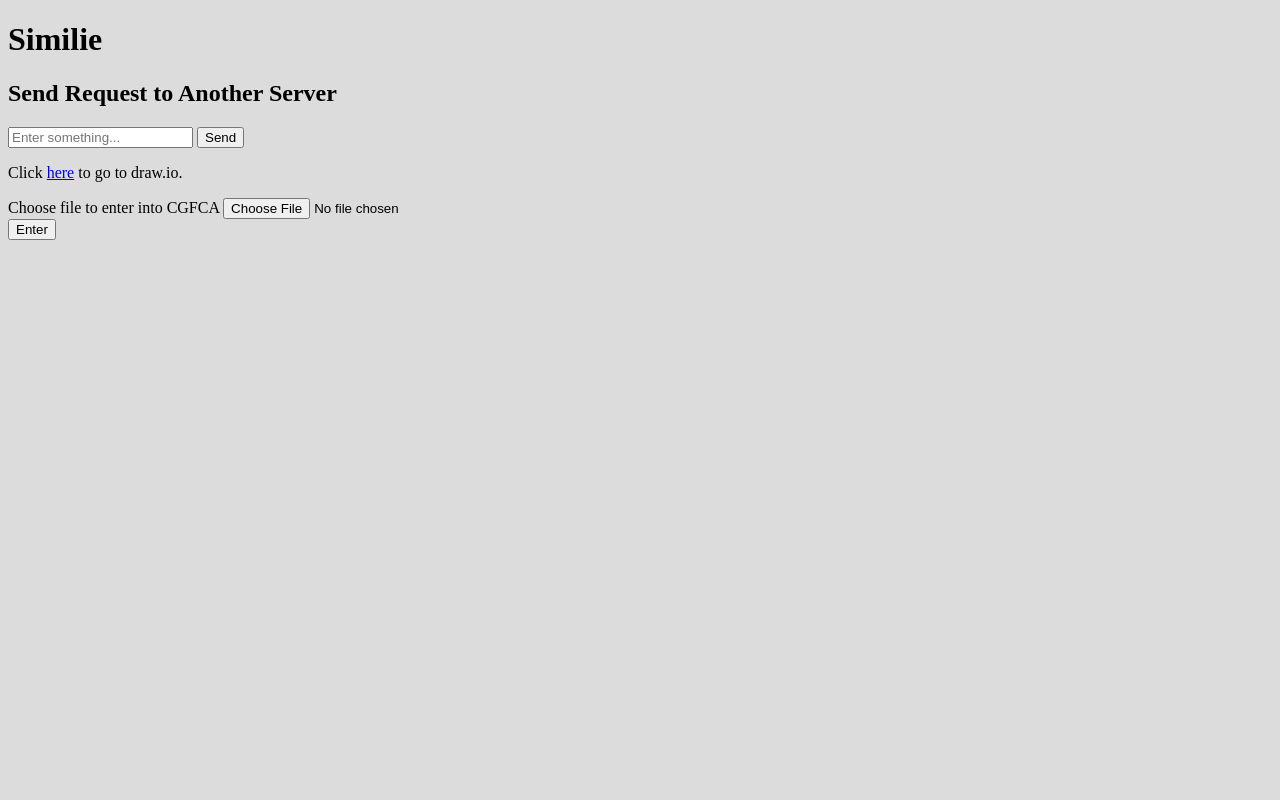
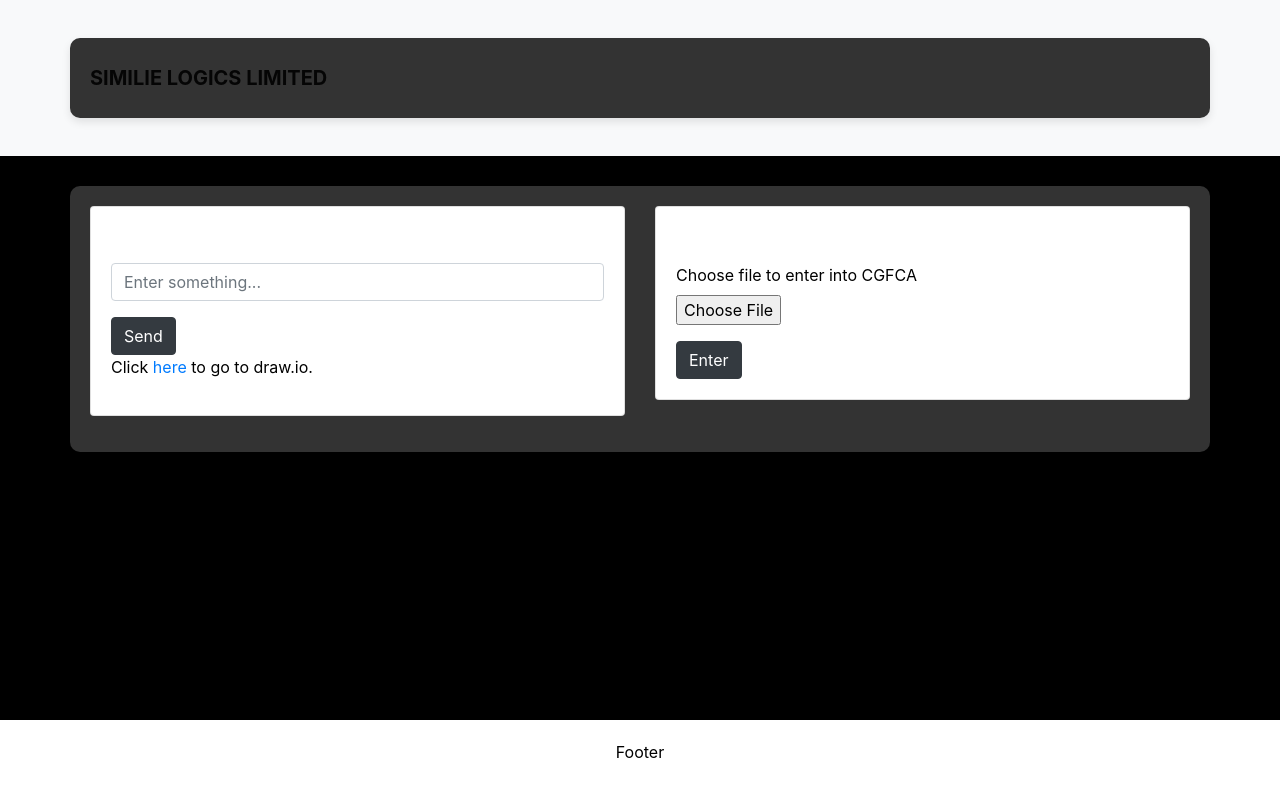
Before and after one commit to willkn/Simile, a website: page public/index.html in a window 1280 px wide. Drawn offline with nearby package versions, Linux system fonts and the light colour scheme.

Commit message:
Design page

```diff
--- a/public/index.html
+++ b/public/index.html
@@ -1,15 +1,111 @@
 <!DOCTYPE html>
-<html>
+<html lang="en">
 
 <head>
-    <title>Static Page</title>
+    <meta charset="UTF-8">
+    <meta name="viewport" content="width=device-width, initial-scale=1.0">
+    <title>SIMILIE LOGICS LIMITED</title>
+    <link rel="stylesheet" href="https://stackpath.bootstrapcdn.com/bootstrap/4.3.1/css/bootstrap.min.css">
+    <style>
+        body {
+            background-color: #000000; /* Black background */
+            color: #ffffff; /* White text */
+        }
+
+        .navbar {
+            background-color: #615c5c; /* Dark gray navbar */
+            box-shadow: 0 2px 4px rgba(0, 0, 0, 0.1); /* Add shadow */
+        }
+
+        .footer {
+            position: fixed;
+            left: 0;
+            bottom: 0;
+            width: 100%;
+            background-color: #ffffff;
+            text-align: center;
+            padding: 20px 0;
+            box-shadow: 0 -2px 4px rgba(0, 0, 0, 0.1); /* Add shadow */
+            color: #000000; /* Black text */
+        }
+
+        .container {
+            margin-top: 30px;
+            margin-bottom: 30px;
+            background-color: #333333; /* Dark gray container */
+            padding: 20px;
+            border-radius: 10px; /* Rounded corners */
+            box-shadow: 0 4px 8px rgba(0, 0, 0, 0.1); /* Add shadow */
+        }
+
+        .btn-primary {
+            background-color: #000000; /* Blue button */
+            border-color: #000000; /* Blue border */
+        }
+
+        .btn-primary:hover {
+            background-color: #000000; /* Darker blue on hover */
+            border-color: #000000; /* Darker blue border on hover */
+        }
+
+        .form-control {
+            border-color: #ced4da; /* Light gray border */
+        }
+
+        .home {
+            display: flex;
+            align-items: center;
+            min-height: 100vh;
+            background:url('C:\Users\ameen\Simile Logic\Front end') no-repeat;
+            background-size: cover
+            background-position: center;
+        }
+    </style>
 </head>
 
-<body style="background-color:gainsboro">
-    <h1>Similie</h1>
-    <h2>Send Request to Another Server</h2>
-    <input type="text" id="inputField" placeholder="Enter something...">
-    <button onclick="sendRequest()">Send</button>
+<body>
+    <header>
+        <nav class="navbar navbar-expand-lg navbar-light bg-light">
+            <div class="container">
+                <a class="navbar-brand" href="https://www.linkedin.com/company/simile-logics-limited/about/"><b>SIMILIE LOGICS LIMITED</b></a>
+            </div>
+        </nav>
+    </header>
+
+    <div class="container">
+        <div class="row">
+            <div class="col-md-6">
+                <div class="card mb-3">
+                    <div class="card-body">
+                        <h5 class="card-title">Send Request to Another Server</h5>
+                        <div class="form-group">
+                            <input type="text" class="form-control" id="inputField" placeholder="Enter something...">
+                        </div>
+                        <button onclick="sendRequest()" class="btn btn-dark">Send</button>
+                        <p style="color:rgb(0, 0, 0);">Click <a href="https://app.diagrams.net/"; >here</a> to go to draw.io.</p>
+                    </div>
+                </div>
+            </div>
+            <div class="col-md-6">
+                <div class="card mb-3">
+                    <div class="card-body">
+                        <h5 class="card-title">Enter File into CGFCA</h5>
+                        <form method="post" enctype="multipart/form-data" action="http://localhost:3000/cgfca">
+                            <div class="form-group">
+                                <label for="draw.ioInput" style="color: rgb(0, 0, 0);">Choose file to enter into CGFCA</label>
+                                <input type="file" class="form-control-file" id="draw.ioInput" name="draw.ioInput" accept=".xml, .cgif, .csv">
+                            </div>
+                            <button type="submit" class="btn btn-dark">Enter</button>
+                        </form>
+                    </div>
+                </div>
+            </div>
+        </div>
+    </div>
+
+    <div class="footer">
+        <p>Footer</p>
+    </div>
 
     <script>
         function sendRequest() {
@@ -29,20 +125,6 @@
         }
     </script>
 
-    <p>Click <a href="https://app.diagrams.net/">here</a> to go to draw.io.</p>
-
-    <form method="post" enctype="multipart/form-data" action="http://localhost:3000/cgfca">
-        <div>
-            <label for="draw.ioInput">Choose file to enter into CGFCA</label>
-            <input type="file" id="draw.ioInput" name="draw.ioInput" accept=".xml, .cgif, .csv">
-        </div>
-        <div>
-            <button type="submit">Enter</button>
-        </div>
-    </form>
-
-    <br />
-
 </body>
 
 </html>
```
Also changed, not shown: public/site.css (line endings or trailing spaces), 2 other files.
